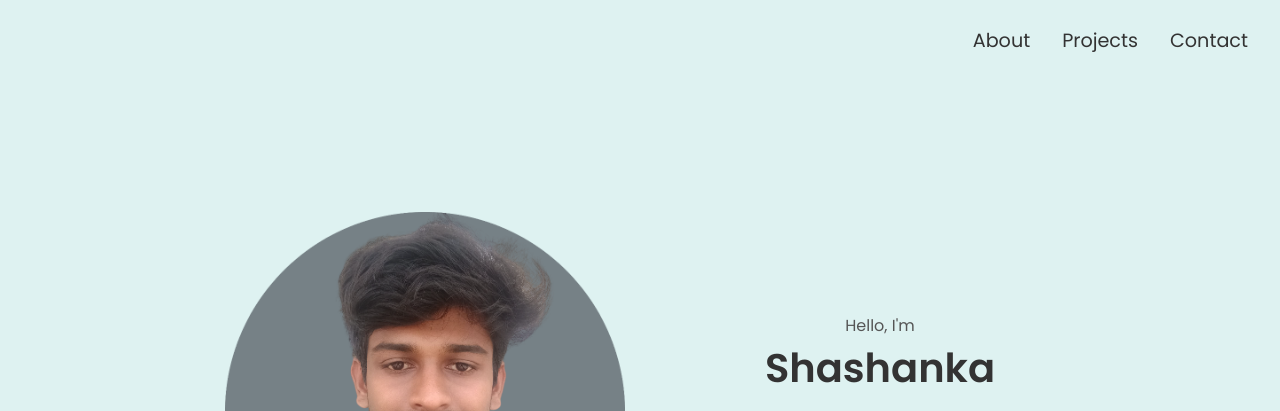
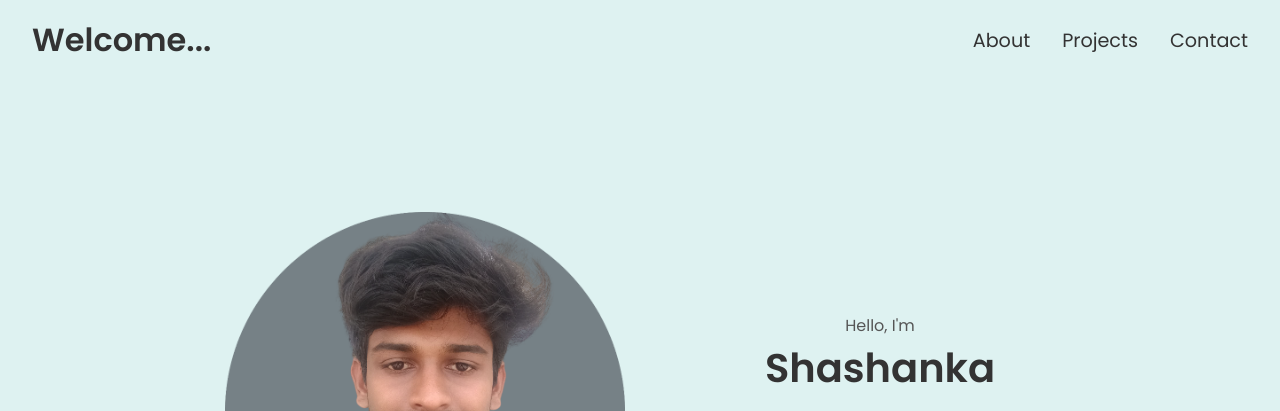
Before and after one commit to shashankkshettyy/portfolio, a plain HTML site: page index.html in a window 1280 px wide. Shown: the top 411 px of the page. Drawn offline with Linux system fonts and the light colour scheme; a script that the page names is missing.

Commit message:
updated resume

```diff
--- a/index.html
+++ b/index.html
@@ -12,7 +12,7 @@
 
 <body>
   <nav id="desktop-nav">
-    <div class="logo"></div>
+    <div class="logo">Welcome...</div>
     <div>
       <ul class="nav-links">
         <li><a href="#about">About</a></li>
```
